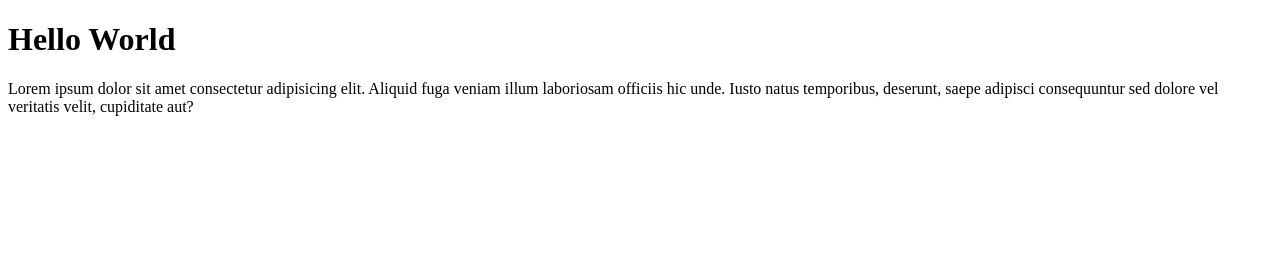
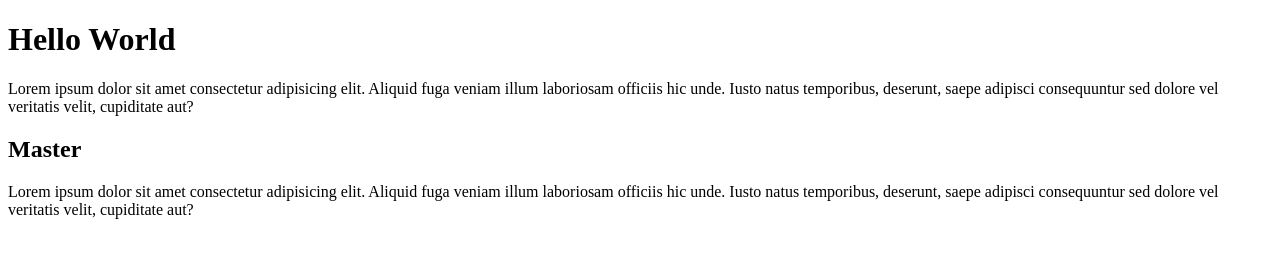
Before and after one commit to MariaMicek/git-2, a plain HTML site: page index.html in a window 1280 px wide. Drawn offline with Linux system fonts and the light colour scheme.

Commit message:
Added second paragraph on branch master

```diff
--- a/index.html
+++ b/index.html
@@ -9,5 +9,9 @@
 <body>
     <h1>Hello World</h1>
     <p>Lorem ipsum dolor sit amet consectetur adipisicing elit. Aliquid fuga veniam illum laboriosam officiis hic unde. Iusto natus temporibus, deserunt, saepe adipisci consequuntur sed dolore vel veritatis velit, cupiditate aut?</p>
+
+    <h2>Master</h2>
+    <p>Lorem ipsum dolor sit amet consectetur adipisicing elit. Aliquid fuga veniam illum laboriosam officiis hic unde. Iusto natus temporibus, deserunt, saepe adipisci consequuntur sed dolore vel veritatis velit, cupiditate aut?</p>
+
 </body>
 </html>
```
